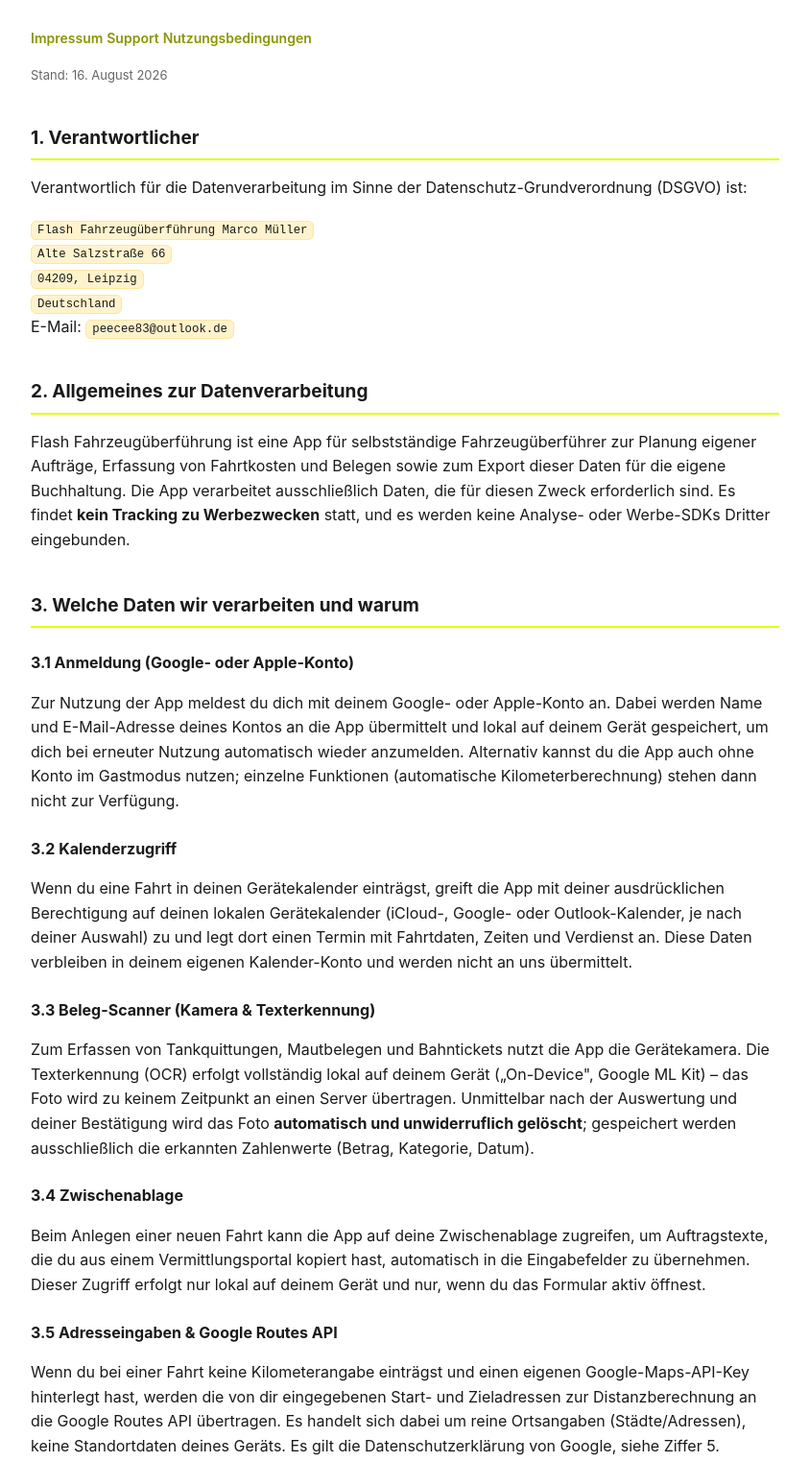
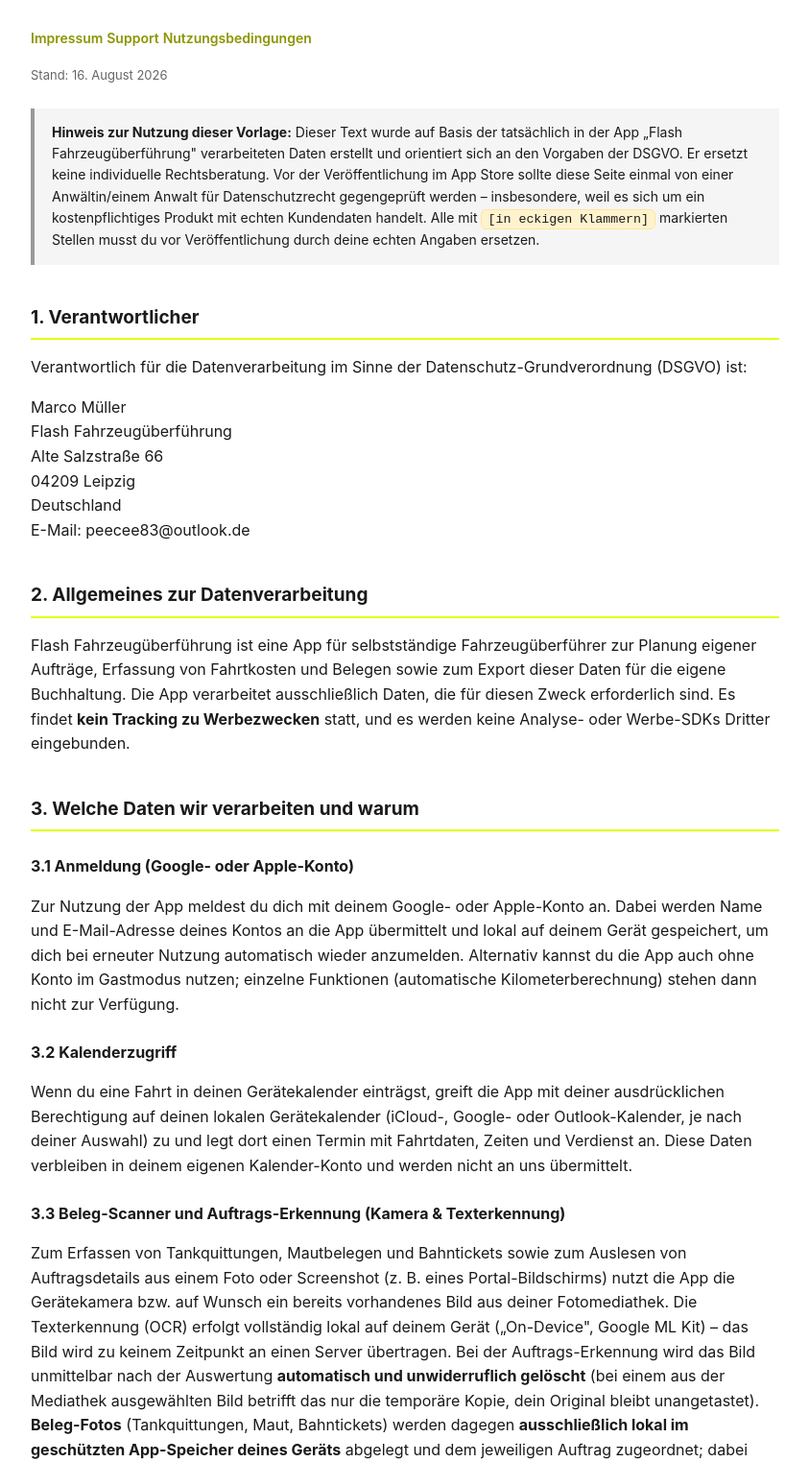
Before and after one commit to peecee83/flash-support, a plain HTML site: page index.html in a window 1280 px wide. Shown: the part 128-1651 px from the top of the page at 96% size, without its empty margins (218-1061 px from the left). Drawn offline with Linux system fonts and the light colour scheme.

Commit message:
Add files via upload
ergänzungen hinzugefügt

```diff
--- a/index.html
+++ b/index.html
@@ -93,16 +93,27 @@
 <nav class="links"><a href="impressum.html">Impressum</a> <a href="support.html">Support</a> <a href="nutzungsbedingungen.html">Nutzungsbedingungen</a></nav>
 <p class="stand" style="margin-top:16px;">Stand: 16. August 2026</p>
 
+<div class="hinweisbox">
+  <strong>Hinweis zur Nutzung dieser Vorlage:</strong> Dieser Text wurde auf Basis der tatsächlich in der App
+  „Flash Fahrzeugüberführung" verarbeiteten Daten erstellt und orientiert sich an den Vorgaben der DSGVO.
+  Er ersetzt keine individuelle Rechtsberatung. Vor der Veröffentlichung im App Store sollte diese Seite
+  einmal von einer Anwältin/einem Anwalt für Datenschutzrecht gegengeprüft werden – insbesondere, weil es
+  sich um ein kostenpflichtiges Produkt mit echten Kundendaten handelt. Alle mit
+  <span class="platzhalter">[in eckigen Klammern]</span> markierten Stellen musst du vor Veröffentlichung
+  durch deine echten Angaben ersetzen.
+</div>
+
 <h2>1. Verantwortlicher</h2>
 <p>
   Verantwortlich für die Datenverarbeitung im Sinne der Datenschutz-Grundverordnung (DSGVO) ist:
 </p>
 <p>
-  <span class="platzhalter">Flash Fahrzeugüberführung Marco Müller</span><br>
-  <span class="platzhalter">Alte Salzstraße 66</span><br>
-  <span class="platzhalter">04209, Leipzig</span><br>
-  <span class="platzhalter">Deutschland</span><br>
-  E-Mail: <span class="platzhalter">peecee83@outlook.de</span>
+  Marco Müller<br>
+  Flash Fahrzeugüberführung<br>
+  Alte Salzstraße 66<br>
+  04209 Leipzig<br>
+  Deutschland<br>
+  E-Mail: peecee83@outlook.de
 </p>
 
 <h2>2. Allgemeines zur Datenverarbeitung</h2>
@@ -131,13 +142,22 @@
   deinem eigenen Kalender-Konto und werden nicht an uns übermittelt.
 </p>
 
-<h3>3.3 Beleg-Scanner (Kamera &amp; Texterkennung)</h3>
+<h3>3.3 Beleg-Scanner und Auftrags-Erkennung (Kamera &amp; Texterkennung)</h3>
 <p>
-  Zum Erfassen von Tankquittungen, Mautbelegen und Bahntickets nutzt die App die Gerätekamera. Die
-  Texterkennung (OCR) erfolgt vollständig lokal auf deinem Gerät („On-Device", Google ML Kit) – das Foto
-  wird zu keinem Zeitpunkt an einen Server übertragen. Unmittelbar nach der Auswertung und deiner
-  Bestätigung wird das Foto <strong>automatisch und unwiderruflich gelöscht</strong>; gespeichert werden
-  ausschließlich die erkannten Zahlenwerte (Betrag, Kategorie, Datum).
+  Zum Erfassen von Tankquittungen, Mautbelegen und Bahntickets sowie zum Auslesen von Auftragsdetails aus einem
+  Foto oder Screenshot (z. B. eines Portal-Bildschirms) nutzt die App die Gerätekamera bzw. auf Wunsch ein
+  bereits vorhandenes Bild aus deiner Fotomediathek. Die Texterkennung (OCR) erfolgt vollständig lokal auf
+  deinem Gerät („On-Device", Google ML Kit) – das Bild wird zu keinem Zeitpunkt an einen Server übertragen.
+  Bei der Auftrags-Erkennung wird das Bild unmittelbar nach der Auswertung <strong>automatisch und
+  unwiderruflich gelöscht</strong> (bei einem aus der Mediathek ausgewählten Bild betrifft das nur die
+  temporäre Kopie, dein Original bleibt unangetastet). <strong>Beleg-Fotos</strong> (Tankquittungen, Maut,
+  Bahntickets) werden dagegen <strong>ausschließlich lokal im geschützten App-Speicher deines Geräts</strong>
+  abgelegt und dem jeweiligen Auftrag zugeordnet; dabei wird – falls ein Auftrag mit Kennzeichen gewählt ist –
+  das Kennzeichen als Balken unten ins Foto eingebrannt. Zusätzlich speichert die App die erkannten Werte
+  (Betrag, Datum, Menge). Beleg-Fotos werden nicht an uns oder Dritte übermittelt, nicht in deine Fotomediathek
+  geschrieben und können von dir jederzeit einzeln gelöscht werden; sie werden spätestens nach 6 Monaten bzw.
+  beim Löschen deiner Daten in der App entfernt. Teilst du ein Foto selbst (z. B. an den Steuerberater), liegt
+  die Weitergabe in deiner Verantwortung.
 </p>
 
 <h3>3.4 Zwischenablage</h3>
@@ -218,8 +238,8 @@
 <h2>7. Speicherdauer</h2>
 <p>
   Fahrten und Belege werden lokal auf deinem Gerät für maximal 6 Monate archiviert und danach automatisch
-  gelöscht. Anmeldedaten bleiben gespeichert, bis du dich in der App abmeldest. Fotos von Belegen werden,
-  wie unter 3.3 beschrieben, sofort nach Auswertung gelöscht.
+  gelöscht. Anmeldedaten bleiben gespeichert, bis du dich in der App abmeldest. Beleg-Fotos werden mit dem
+  zugehörigen Beleg nach spätestens 6 Monaten gelöscht; Bilder zur Auftrags-Erkennung sofort nach der Auswertung.
 </p>
 
 <h2>8. Deine Rechte</h2>
@@ -234,7 +254,7 @@
   <li>Beschwerde bei einer Datenschutz-Aufsichtsbehörde deiner Wahl</li>
 </ul>
 <p>
-  Für Anfragen zu diesen Rechten wende dich an: <span class="platzhalter">peecee83@outlook.de</span>
+  Für Anfragen zu diesen Rechten wende dich an: peecee83@outlook.de
 </p>
 
 <h2>9. Datensicherheit</h2>
@@ -257,7 +277,7 @@
 
 <h2>12. Kontakt</h2>
 <p>
-  Bei Fragen zum Datenschutz wende dich an: <span class="platzhalter">peecee83@outlook.de</span>
+  Bei Fragen zum Datenschutz wende dich an: peecee83@outlook.de
 </p>
 
 <footer>
```
